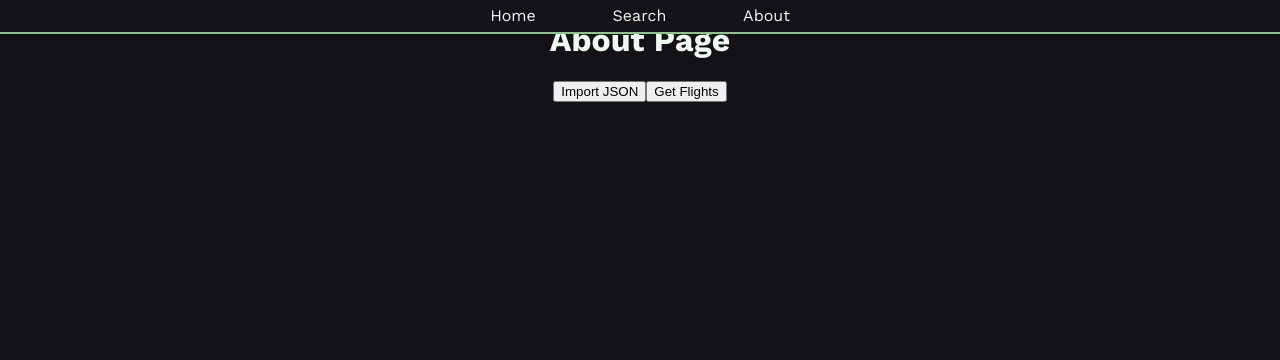
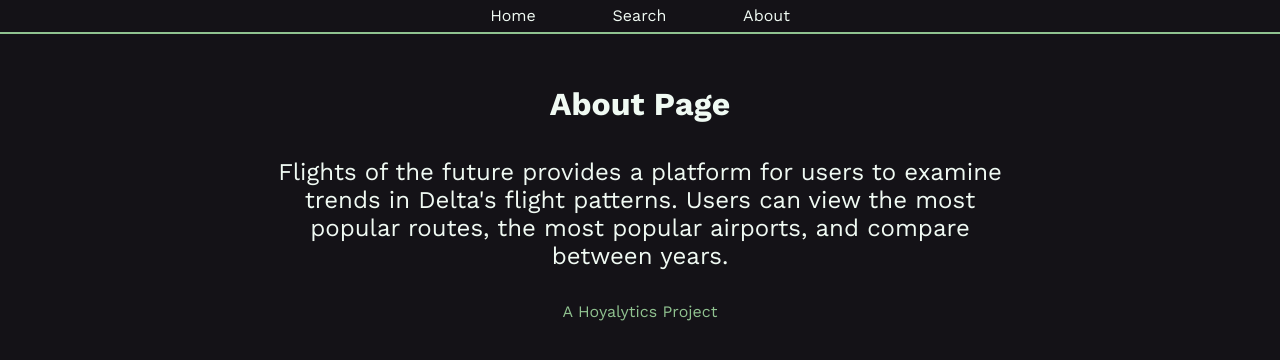
Before and after one commit to CascaTheGreat/team-planes, a React (Create React App) app: page /about in a window 1280 px wide. Shown: the top 360 px of the page. Built offline with nearby package versions, Linux system fonts and the light colour scheme.

Commit message:
Updated about page

```diff
--- a/src/App.css
+++ b/src/App.css
@@ -364,3 +364,22 @@ input:focus {
   max-width: 80%;
   white-space: nowrap;
 }
+
+.about-page {
+  display: flex;
+  flex-direction: column;
+  align-items: center;
+  justify-content: center;
+  margin-top: 4rem;
+}
+
+.about-text {
+  width: 60%;
+  font-size: 1.5rem;
+  color: #f0faf3;
+  padding: 1%;
+}
+
+.about-text a {
+  color: #90c290;
+}
--- a/src/pages/AboutPage.js
+++ b/src/pages/AboutPage.js
@@ -6,8 +6,14 @@ function AboutPage() {
   return (
     <div className="about-page">
       <h1>About Page</h1>
-      <button onClick={jsonToFirestore}>Import JSON</button>
-      <button onClick={() => getFlights(2020)}>Get Flights</button>
+      <div className="about-text">
+        Flights of the future provides a platform for users to examine trends in
+        Delta's flight patterns. Users can view the most popular routes, the
+        most popular airports, and compare between years.
+      </div>
+      <div className="about-text">
+        <a href="https://hoyalytics.com/">A Hoyalytics Project</a>
+      </div>
     </div>
   );
 }
```
